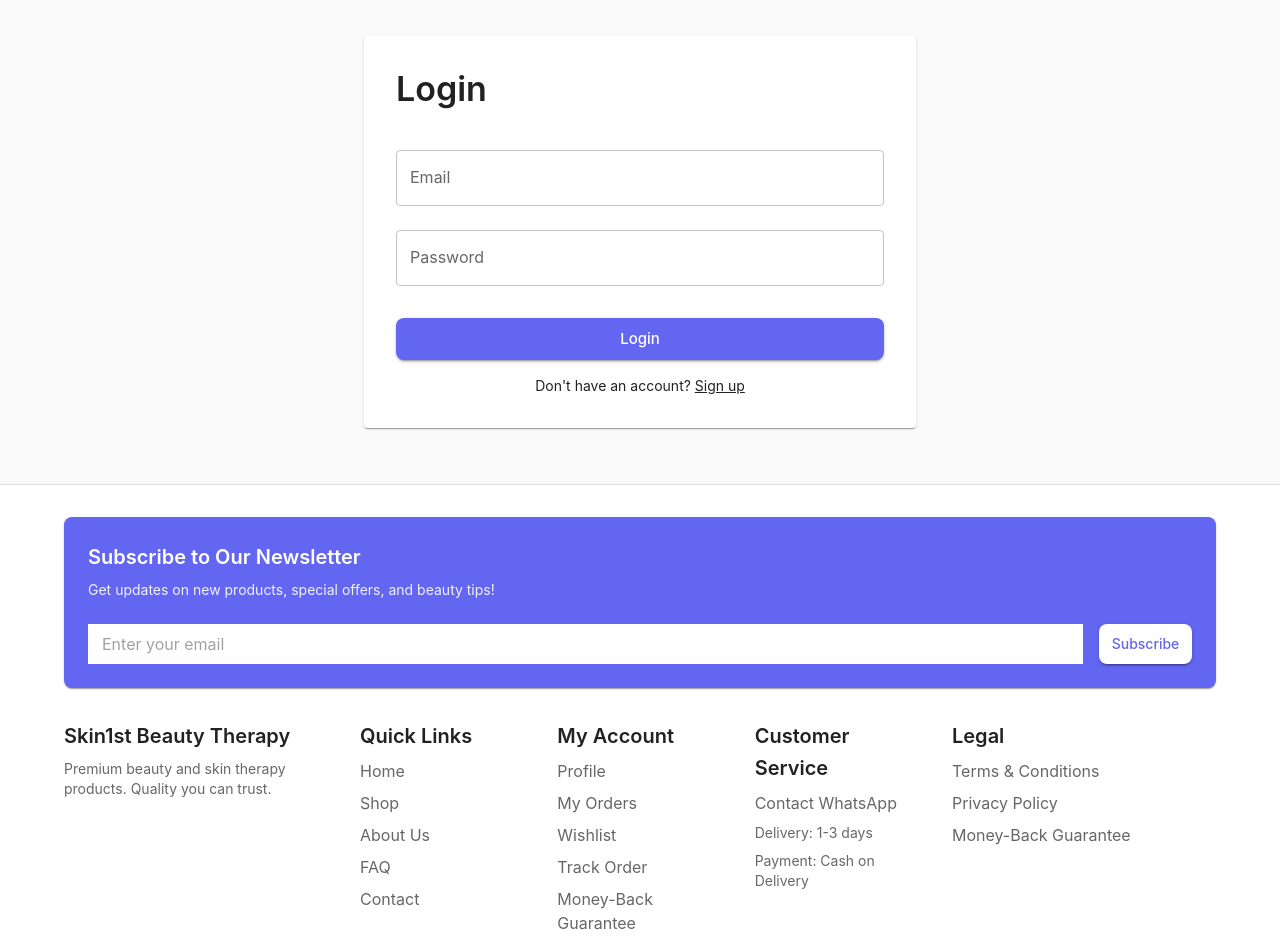
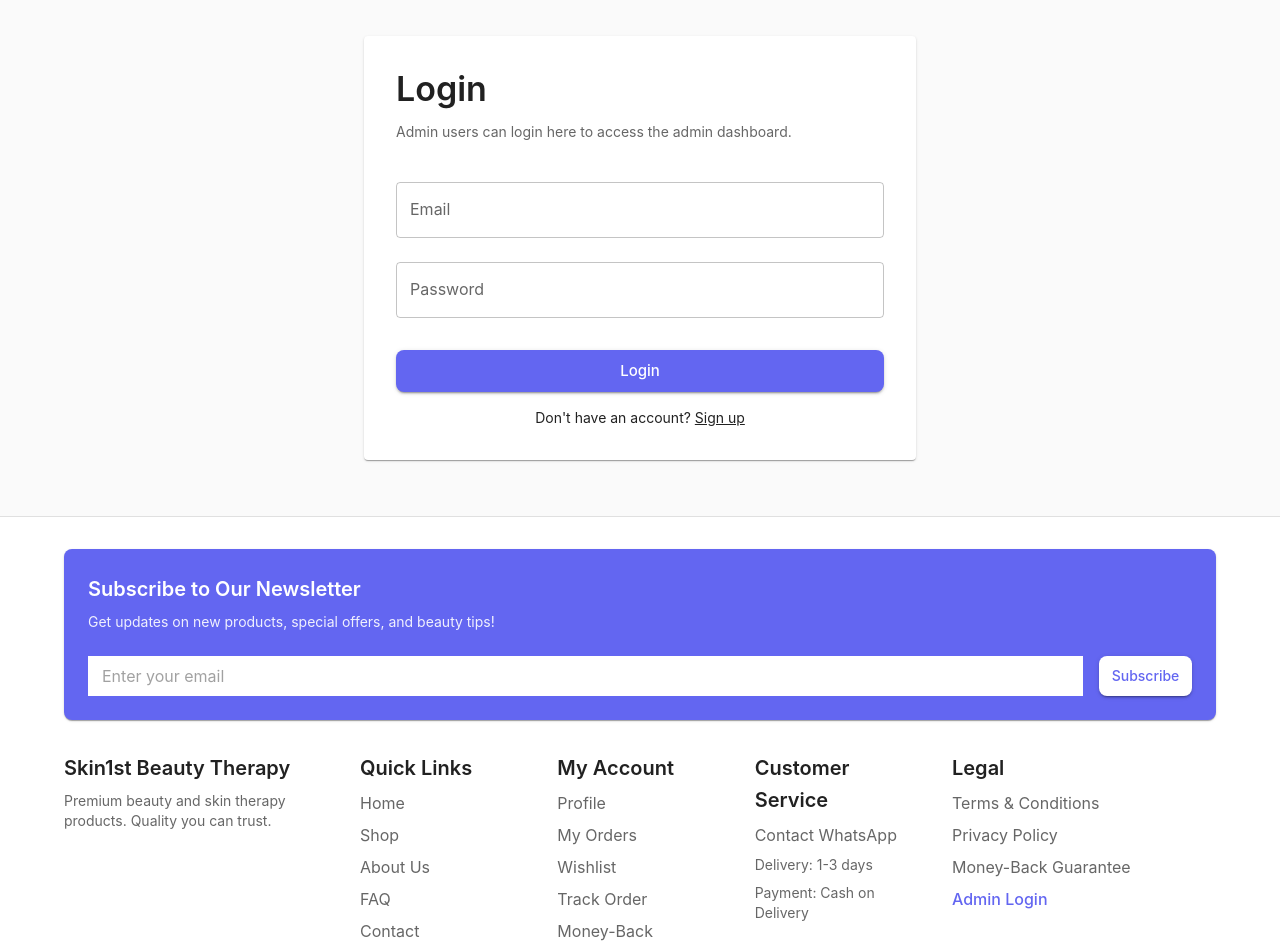
Before and after one commit to bvggies/skin1st, a React (Create React App) app in the folder client/: page /login in a window 1280 px wide. Shown: the part 100-1047 px from the top of the page. Built offline with nearby package versions, Linux system fonts and the light colour scheme; no server answers.

Commit message:
Add admin login link in footer and redirect admins to dashboard after login

```diff
--- a/client/src/components/Footer.tsx
+++ b/client/src/components/Footer.tsx
@@ -152,6 +152,11 @@ export default function Footer() {
                   Money-Back Guarantee
                 </MuiLink>
               </li>
+              <li>
+                <MuiLink component={Link} to="/login" color="primary" underline="hover" sx={{ display: 'block', mb: 1, fontWeight: 500 }}>
+                  Admin Login
+                </MuiLink>
+              </li>
             </Box>
           </Grid>
         </Grid>
--- a/client/src/pages/Login.tsx
+++ b/client/src/pages/Login.tsx
@@ -27,9 +27,14 @@ export default function Login() {
 
   async function onSubmit(data: any) {
     try {
-      await auth.login(data.email, data.password)
+      const result = await auth.login(data.email, data.password)
       toast.success('Logged in')
-      navigate('/')
+      // Redirect admins to admin dashboard, regular users to home
+      if (result?.user?.role === 'ADMIN') {
+        navigate('/admin/orders')
+      } else {
+        navigate('/')
+      }
     } catch (e: any) {
       console.error(e)
       toast.error('Login failed')
@@ -41,6 +46,9 @@ export default function Login() {
       <Paper sx={{ p: 4, mt: 4 }}>
         <Typography variant="h4" component="h1" gutterBottom fontWeight={600}>
           Login
+        </Typography>
+        <Typography variant="body2" color="text.secondary" sx={{ mb: 2 }}>
+          Admin users can login here to access the admin dashboard.
         </Typography>
         <Box component="form" onSubmit={handleSubmit(onSubmit)} sx={{ mt: 3 }}>
           <TextField
```
